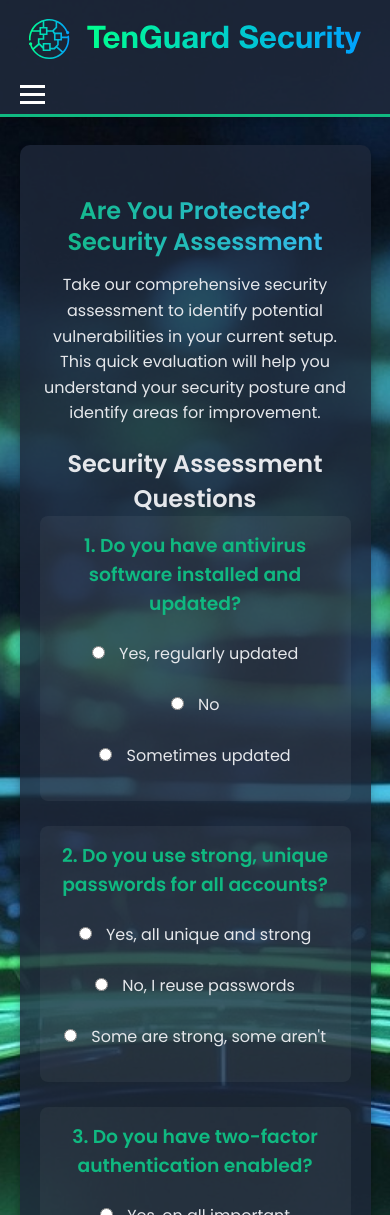
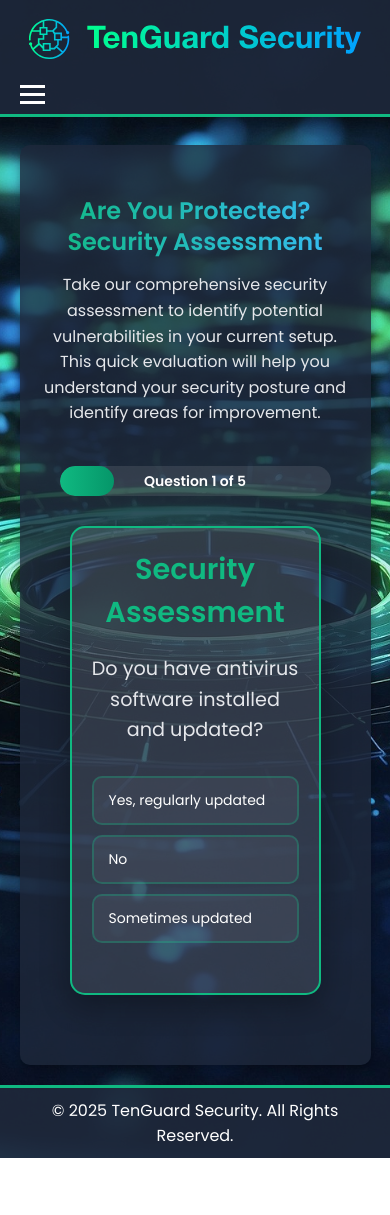
Before and after one commit to Git-JRoye/ten-guard-watch, a website: page self-assessment.html in a window 390 px wide. Shown: the top 1215 px of the page. After the commit the page ends 1158 px from the top, so only its background shows below. Drawn offline with nearby package versions, Linux system fonts and the light colour scheme.

Commit message:
Update self-assessment.html
updated assessment

```diff
--- a/self-assessment.html
+++ b/self-assessment.html
@@ -33,52 +33,166 @@
     <link href="https://cdnjs.cloudflare.com/ajax/libs/aos/2.3.4/aos.css" rel="stylesheet">
     <script src="https://cdnjs.cloudflare.com/ajax/libs/aos/2.3.4/aos.js"></script>
     <style>
+        .assessment-container {
+            max-width: 600px;
+            margin: 0 auto;
+            padding: 20px;
+        }
+
+        #progress-bar {
+            background: rgba(255, 255, 255, 0.1);
+            border-radius: 25px;
+            height: 30px;
+            margin-bottom: 30px;
+            position: relative;
+            overflow: hidden;
+        }
+
+        #progress-fill {
+            background: linear-gradient(90deg, #10b981, #059669);
+            height: 100%;
+            width: 20%;
+            border-radius: 25px;
+            transition: width 0.5s ease;
+        }
+
+        #progress-text {
+            position: absolute;
+            top: 50%;
+            left: 50%;
+            transform: translate(-50%, -50%);
+            color: white;
+            font-weight: 600;
+            font-size: 14px;
+        }
+
+        .assessment-box {
+            background: rgba(255, 255, 255, 0.1);
+            border-radius: 15px;
+            padding: 40px;
+            border: 2px solid #10b981;
+            box-shadow: 0 10px 30px rgba(0, 0, 0, 0.3);
+            min-height: 400px;
+            display: flex;
+            flex-direction: column;
+            justify-content: center;
+        }
+
+        #question-title {
+            color: #10b981;
+            font-size: 1.8em;
+            margin-bottom: 20px;
+            text-align: center;
+        }
+
+        #question-text {
+            font-size: 1.2em;
+            margin-bottom: 30px;
+            text-align: center;
+            line-height: 1.6;
+        }
+
+        .option-button {
+            display: block;
+            width: 100%;
+            padding: 15px 20px;
+            margin: 10px 0;
+            background: rgba(255, 255, 255, 0.05);
+            border: 2px solid rgba(16, 185, 129, 0.3);
+            border-radius: 10px;
+            color: white;
+            cursor: pointer;
+            transition: all 0.3s ease;
+            text-align: left;
+            font-size: 16px;
+        }
+
+        .option-button:hover {
+            background: rgba(16, 185, 129, 0.1);
+            border-color: #10b981;
+            transform: translateY(-2px);
+        }
+
+        .option-button.selected {
+            background: rgba(16, 185, 129, 0.2);
+            border-color: #10b981;
+            box-shadow: 0 0 15px rgba(16, 185, 129, 0.3);
+        }
+
+        .assessment-buttons {
+            text-align: center;
+            margin-top: 30px;
+        }
+
+        .assessment-buttons button {
+            padding: 12px 30px;
+            font-size: 16px;
+            margin: 0 10px;
+        }
+
         #assessment-results {
             display: none !important;
             margin-top: 30px;
-            padding: 20px;
+            padding: 30px;
             background: rgba(255, 255, 255, 0.1);
-            border-radius: 10px;
+            border-radius: 15px;
             border: 2px solid #10b981;
+            text-align: center;
         }
 
-        .question-group {
-            margin-bottom: 25px;
-            padding: 15px;
-            background: rgba(255, 255, 255, 0.05);
-            border-radius: 8px;
+        #score-display {
+            margin: 20px 0;
         }
 
-        .question-group h3 {
+        #score-display h3 {
+            font-size: 2.5em;
             color: #10b981;
             margin-bottom: 15px;
         }
 
-        .question-group label {
-            display: block;
-            margin: 10px 0;
-            padding: 8px;
-            cursor: pointer;
-            border-radius: 5px;
-            transition: background-color 0.3s;
+        #score-display p {
+            font-size: 1.2em;
+            margin-bottom: 20px;
         }
 
-        .question-group label:hover {
-            background: rgba(16, 185, 129, 0.1);
+        #recommendations {
+            text-align: left;
+            background: rgba(255, 255, 255, 0.05);
+            padding: 20px;
+            border-radius: 10px;
+            margin: 20px 0;
         }
 
-        .question-group input[type="radio"] {
+        #recommendations h3 {
+            color: #10b981;
+            margin-bottom: 15px;
+        }
+
+        #recommendations ul {
+            list-style: none;
+            padding: 0;
+        }
+
+        #recommendations li {
+            padding: 8px 0;
+            border-bottom: 1px solid rgba(255, 255, 255, 0.1);
+        }
+
+        #recommendations li:before {
+            content: "🔒 ";
             margin-right: 10px;
         }
 
-        #score-display {
-            text-align: center;
-            margin: 20px 0;
-        }
+        @media (max-width: 768px) {
+            .assessment-box {
+                padding: 20px;
+                margin: 0 10px;
+            }
 
-        #score-display h3 {
-            font-size: 2em;
-            color: #10b981;
+            .option-button {
+                padding: 12px 15px;
+                font-size: 14px;
+            }
         }
     </style>
 </head>
@@ -113,46 +227,23 @@
             Take our comprehensive security assessment to identify potential vulnerabilities in your current setup. This quick evaluation will help you understand your security posture and identify areas for improvement.
         </p>
 
-        <div class="assessment-form" data-aos="fade-up">
-            <h2>Security Assessment Questions</h2>
-            <form id="security-assessment">
-                <div class="question-group">
-                    <h3>1. Do you have antivirus software installed and updated?</h3>
-                    <label><input type="radio" name="antivirus" value="yes"> Yes, regularly updated</label>
-                    <label><input type="radio" name="antivirus" value="no"> No</label>
-                    <label><input type="radio" name="antivirus" value="sometimes"> Sometimes updated</label>
+        <div class="assessment-container" data-aos="fade-up">
+            <div id="progress-bar">
+                <div id="progress-fill"></div>
+                <span id="progress-text">Question 1 of 5</span>
+            </div>
+
+            <div class="assessment-box" id="assessment-box">
+                <div id="question-container">
+                    <h2 id="question-title">Security Assessment</h2>
+                    <p id="question-text">Let's evaluate your cybersecurity posture with a few quick questions.</p>
+                    <div id="question-options"></div>
+                    <div class="assessment-buttons">
+                        <button id="next-btn" class="button-link" style="display: none;">Next Question</button>
+                        <button id="finish-btn" class="button-link" style="display: none;">Get My Security Score</button>
+                    </div>
                 </div>
-
-                <div class="question-group">
-                    <h3>2. Do you use strong, unique passwords for all accounts?</h3>
-                    <label><input type="radio" name="passwords" value="yes"> Yes, all unique and strong</label>
-                    <label><input type="radio" name="passwords" value="no"> No, I reuse passwords</label>
-                    <label><input type="radio" name="passwords" value="sometimes"> Some are strong, some aren't</label>
-                </div>
-
-                <div class="question-group">
-                    <h3>3. Do you have two-factor authentication enabled?</h3>
-                    <label><input type="radio" name="2fa" value="yes"> Yes, on all important accounts</label>
-                    <label><input type="radio" name="2fa" value="no"> No</label>
-                    <label><input type="radio" name="2fa" value="some"> On some accounts</label>
-                </div>
-
-                <div class="question-group">
-                    <h3>4. Do you regularly update your software and operating system?</h3>
-                    <label><input type="radio" name="updates" value="yes"> Yes, automatically</label>
-                    <label><input type="radio" name="updates" value="no"> No, rarely</label>
-                    <label><input type="radio" name="updates" value="sometimes"> Sometimes</label>
-                </div>
-
-                <div class="question-group">
-                    <h3>5. Do you have a backup strategy for your important data?</h3>
-                    <label><input type="radio" name="backup" value="yes"> Yes, automated backups</label>
-                    <label><input type="radio" name="backup" value="no"> No backup strategy</label>
-                    <label><input type="radio" name="backup" value="manual"> Manual backups occasionally</label>
-                </div>
-
-                <button type="submit" class="button-link">Get My Security Score</button>
-            </form>
+            </div>
         </div>
 
         <div id="assessment-results" style="display: none;">
@@ -171,25 +262,128 @@
 
     <!-- Assessment Script -->
     <script>
-        // Ensure results are hidden on page load
+        const questions = [
+            {
+                question: "Do you have antivirus software installed and updated?",
+                options: [
+                    { text: "Yes, regularly updated", value: "yes" },
+                    { text: "No", value: "no" },
+                    { text: "Sometimes updated", value: "sometimes" }
+                ]
+            },
+            {
+                question: "Do you use strong, unique passwords for all accounts?",
+                options: [
+                    { text: "Yes, all unique and strong", value: "yes" },
+                    { text: "No, I reuse passwords", value: "no" },
+                    { text: "Some are strong, some aren't", value: "sometimes" }
+                ]
+            },
+            {
+                question: "Do you have two-factor authentication enabled?",
+                options: [
+                    { text: "Yes, on all important accounts", value: "yes" },
+                    { text: "No", value: "no" },
+                    { text: "On some accounts", value: "some" }
+                ]
+            },
+            {
+                question: "Do you regularly update your software and operating system?",
+                options: [
+                    { text: "Yes, automatically", value: "yes" },
+                    { text: "No, rarely", value: "no" },
+                    { text: "Sometimes", value: "sometimes" }
+                ]
+            },
+            {
+                question: "Do you have a backup strategy for your important data?",
+                options: [
+                    { text: "Yes, automated backups", value: "yes" },
+                    { text: "No backup strategy", value: "no" },
+                    { text: "Manual backups occasionally", value: "manual" }
+                ]
+            }
+        ];
+
+        let currentQuestion = 0;
+        let answers = [];
+
         document.addEventListener('DOMContentLoaded', function() {
             document.getElementById('assessment-results').style.display = 'none';
+            showQuestion();
         });
 
-        document.getElementById('security-assessment').addEventListener('submit', function(e) {
-            e.preventDefault();
+        function showQuestion() {
+            const question = questions[currentQuestion];
+            const progress = ((currentQuestion + 1) / questions.length) * 100;
 
-            const formData = new FormData(this);
+            // Update progress bar
+            document.getElementById('progress-fill').style.width = progress + '%';
+            document.getElementById('progress-text').textContent = `Question ${currentQuestion + 1} of ${questions.length}`;
+
+            // Update question content
+            document.getElementById('question-text').textContent = question.question;
+
+            // Create option buttons
+            const optionsContainer = document.getElementById('question-options');
+            optionsContainer.innerHTML = '';
+
+            question.options.forEach((option, index) => {
+                const button = document.createElement('button');
+                button.className = 'option-button';
+                button.textContent = option.text;
+                button.dataset.value = option.value;
+
+                button.addEventListener('click', function() {
+                    // Remove selected class from all buttons
+                    document.querySelectorAll('.option-button').forEach(btn => btn.classList.remove('selected'));
+                    // Add selected class to clicked button
+                    this.classList.add('selected');
+
+                    // Store answer
+                    answers[currentQuestion] = option.value;
+
+                    // Show appropriate button
+                    if (currentQuestion === questions.length - 1) {
+                        document.getElementById('finish-btn').style.display = 'inline-block';
+                        document.getElementById('next-btn').style.display = 'none';
+                    } else {
+                        document.getElementById('next-btn').style.display = 'inline-block';
+                        document.getElementById('finish-btn').style.display = 'none';
+                    }
+                });
+
+                optionsContainer.appendChild(button);
+            });
+        }
+
+        document.getElementById('next-btn').addEventListener('click', function() {
+            if (answers[currentQuestion] !== undefined) {
+                currentQuestion++;
+                showQuestion();
+                this.style.display = 'none';
+            }
+        });
+
+        document.getElementById('finish-btn').addEventListener('click', function() {
+            calculateScore();
+        });
+
+        function calculateScore() {
             let score = 0;
-            let totalQuestions = 5;
+            let totalQuestions = questions.length;
 
             // Calculate score
-            for (let [name, value] of formData.entries()) {
-                if (value === 'yes') score += 2;
-                else if (value === 'sometimes' || value === 'some') score += 1;
-            }
+            answers.forEach(answer => {
+                if (answer === 'yes') score += 2;
+                else if (answer === 'sometimes' || answer === 'some' || answer === 'manual') score += 1;
+            });
 
             const percentage = Math.round((score / (totalQuestions * 2)) * 100);
+
+            // Hide assessment box and show results
+            document.getElementById('assessment-box').style.display = 'none';
+            document.getElementById('progress-bar').style.display = 'none';
 
             // Display results
             document.getElementById('score-display').innerHTML = `
@@ -197,10 +391,10 @@
                 <p>${getScoreMessage(percentage)}</p>
             `;
 
-            document.getElementById('recommendations').innerHTML = getRecommendations(formData);
+            document.getElementById('recommendations').innerHTML = getRecommendations();
             document.getElementById('assessment-results').style.display = 'block';
             document.getElementById('assessment-results').scrollIntoView({ behavior: 'smooth' });
-        });
+        }
 
         function getScoreMessage(percentage) {
             if (percentage >= 80) return "Excellent! You have strong security practices.";
@@ -209,22 +403,22 @@
             else return "Your security posture needs significant improvement.";
         }
 
-        function getRecommendations(formData) {
-            let recommendations = "<h3>Recommendations:</h3><ul>";
+        function getRecommendations() {
+            let recommendations = "<h3>🔒 Security Recommendations:</h3><ul>";
 
-            if (formData.get('antivirus') !== 'yes') {
+            if (answers[0] !== 'yes') {
                 recommendations += "<li>Install and regularly update antivirus software</li>";
             }
-            if (formData.get('passwords') !== 'yes') {
+            if (answers[1] !== 'yes') {
                 recommendations += "<li>Use a password manager to create and store unique passwords</li>";
             }
-            if (formData.get('2fa') !== 'yes') {
+            if (answers[2] !== 'yes') {
                 recommendations += "<li>Enable two-factor authentication on all important accounts</li>";
             }
-            if (formData.get('updates') !== 'yes') {
+            if (answers[3] !== 'yes') {
                 recommendations += "<li>Enable automatic software updates</li>";
             }
-            if (formData.get('backup') !== 'yes') {
+            if (answers[4] !== 'yes') {
                 recommendations += "<li>Implement automated backup solutions</li>";
             }
 
```
